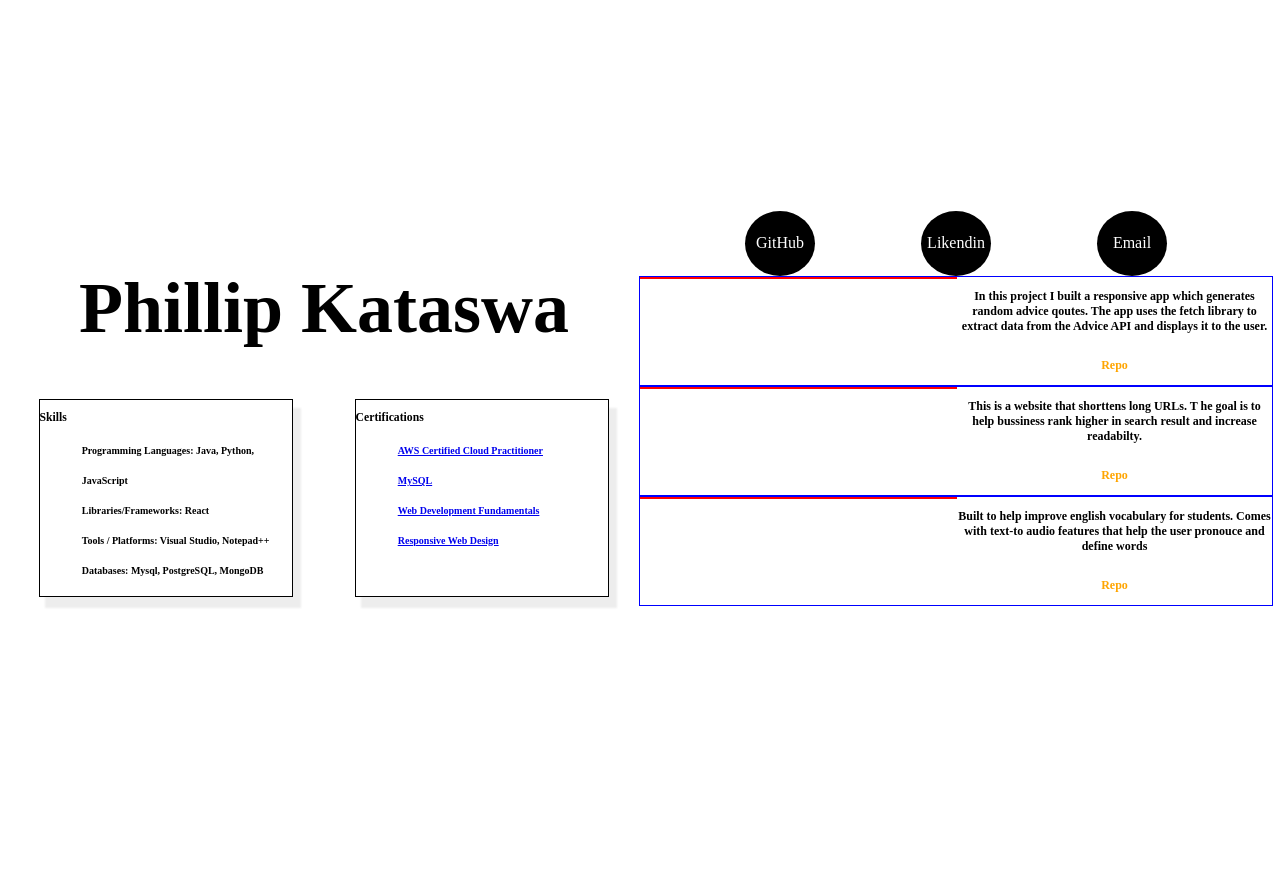
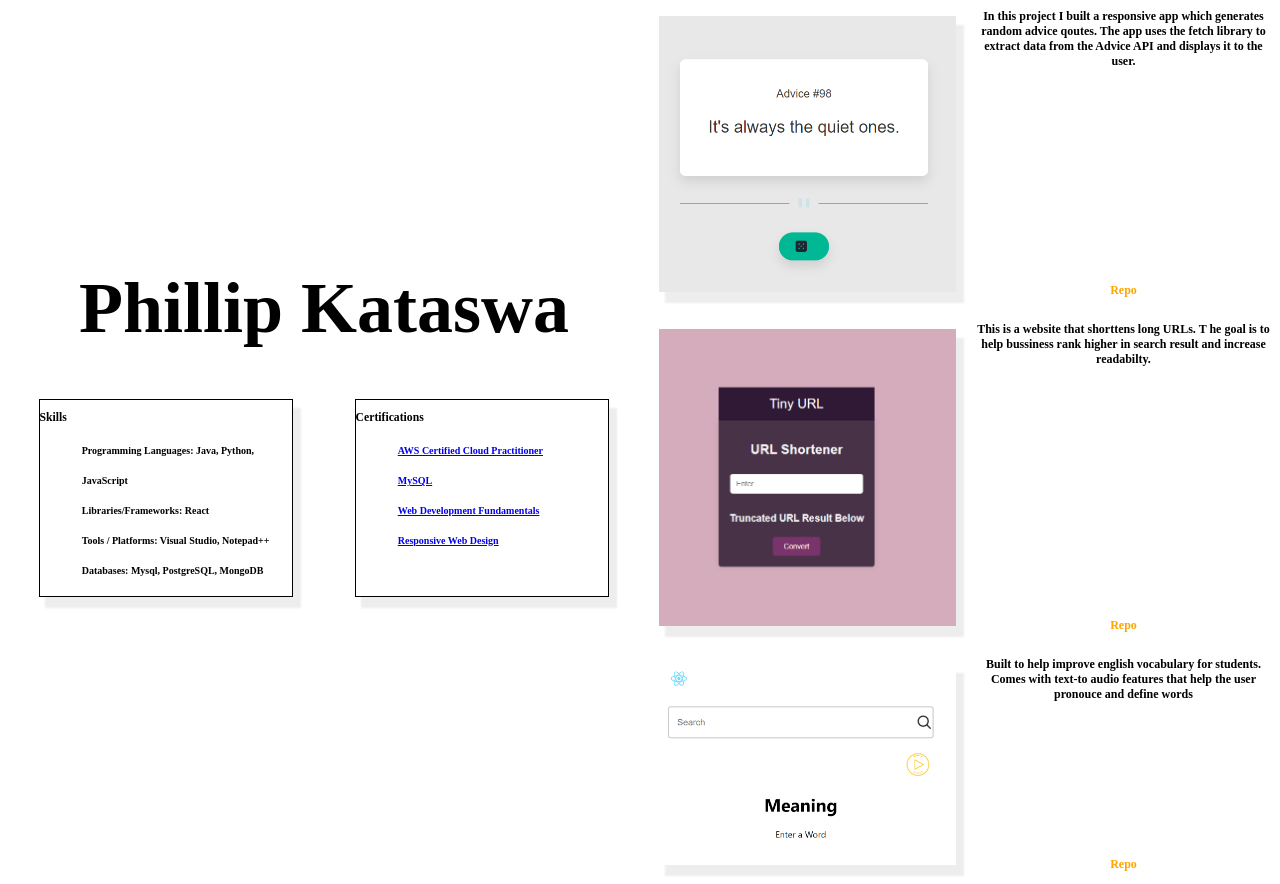
Before and after one commit to Artsia/2023Port, a React (Create React App) app in the folder myapp/: page / in a window 1280 px wide. Before the commit the page ends 816 px from the top, so only its background shows below. Built offline with nearby package versions, Linux system fonts and the light colour scheme.

Commit message:
remove border on img parent

```diff
--- a/myapp/src/index.css
+++ b/myapp/src/index.css
@@ -130,7 +130,7 @@
   justify-content: space-evenly;
   /*width: 960px;*/
   width: 100%;
-  border: 1px solid blue;
+  /*border: 1px solid blue;*/
 
 
 
@@ -146,9 +146,10 @@
   height: 100%;
   justify-content: center;
   align-items: center;
-  border: 1px solid red;
+  /*border: 1px solid red;*/
+  margin: 3%;
 
-  /*box-shadow: 7px 10px 2px 1px rgb(237, 237, 237);*/
+  box-shadow: 7px 10px 2px 1px rgb(237, 237, 237);
 
 }
 
--- a/myapp/src/projComp.js
+++ b/myapp/src/projComp.js
@@ -21,7 +21,7 @@
 
             <div className='pPic'>
               {/**w=296px h=100% */}
-              {/*<img src={advice}/>*/}
+              <img src={advice}/>
 
             </div>
 
@@ -37,7 +37,7 @@
           <div className='p-Grid'>
             <div className='pPic'>
               {/**w=296px h=100% */}
-             {/*<img src={link} />*/}
+             <img src={link} />
 
             </div>
             <div className='pText-Repo'>
@@ -51,7 +51,7 @@
           <div className='p-Grid'>
             <div className='pPic'>
               {/**w=296px h=100% */}
-              {/*<img src={word} />*/}
+              <img src={word} />
 
             </div>
             <div className='pText-Repo'>
```
